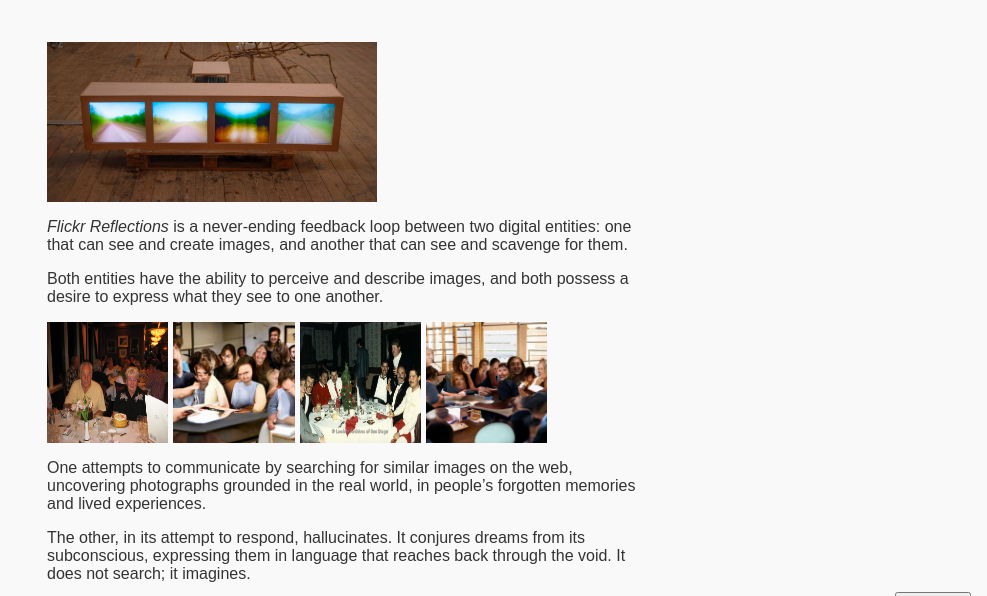
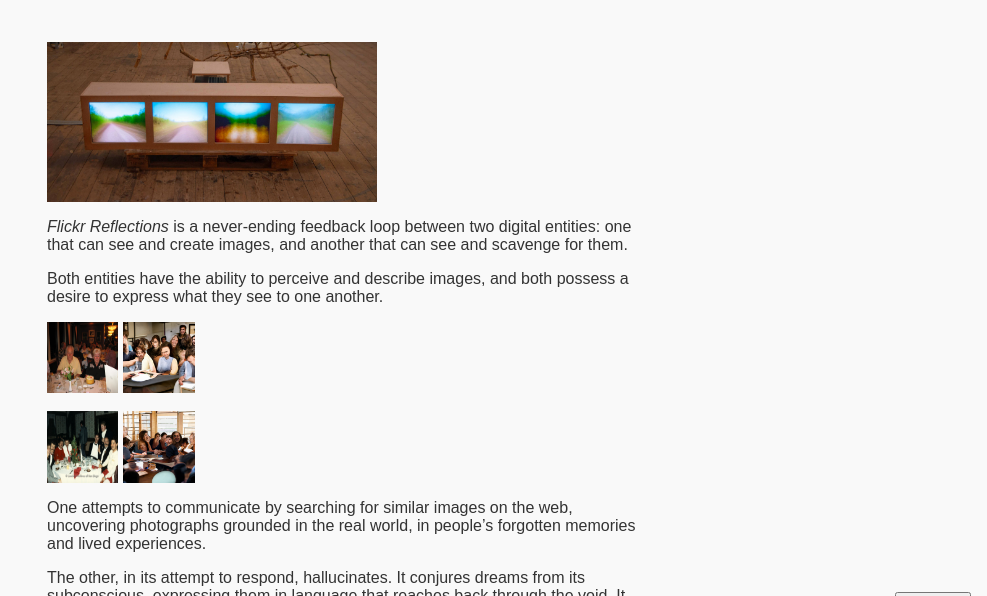
Before and after one commit to NikosKourous/flickr-reflections, a plain HTML site: page index.html in a window 1280 px wide. Shown: the part 130-726 px from the top of the page, without its empty margins (293-1280 px from the left). Drawn offline with Linux system fonts and the light colour scheme.

Commit message:
Update: added new images and updated HTML text3

```diff
--- a/index.html
+++ b/index.html
@@ -144,14 +144,14 @@
     }
 
     .slides-container {
-      width: 500px;
+      width: 300px;
       display: flex;
       gap: 5px; /* 5px gutter between images */
     }
 
     .slides-container img {
       /* Calculate each image's width: (300px - 3*5px) / 4 */
-      width: calc((500px - 15px) / 4);
+      width: calc((300px - 15px) / 4);
       height: auto; /* maintains aspect ratio */
       display: block;
     }
@@ -182,6 +182,11 @@
     <div class="slides-container">
       <img src="slide (1).png" alt="Slide 1">
       <img src="slide (2).png" alt="Slide 2">
+    </div>
+
+    <br>
+
+    <div class="slides-container">
       <img src="slide (3).png" alt="Slide 3">
       <img src="slide (4).png" alt="Slide 4">
     </div>
```
